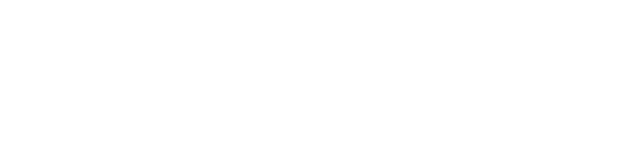
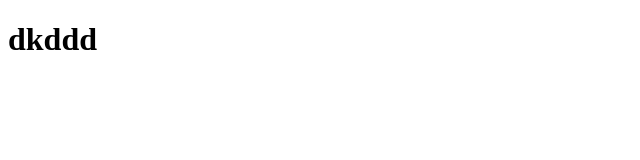
Before and after one commit to sanjidatanha09/Sanjida-A3, a plain HTML site: page index.html in a window 1280 px wide. Shown: the whole page, without its empty margins (0-640 px from the left). Drawn offline with Linux system fonts and the light colour scheme.

Commit message:
added fildddde

```diff
--- a/index.html
+++ b/index.html
@@ -6,6 +6,6 @@
     <title>Sanjida TAnha</title>
 </head>
 <body>
-
+    <h1>dkddd</h1>
 </body>
 </html>
```
